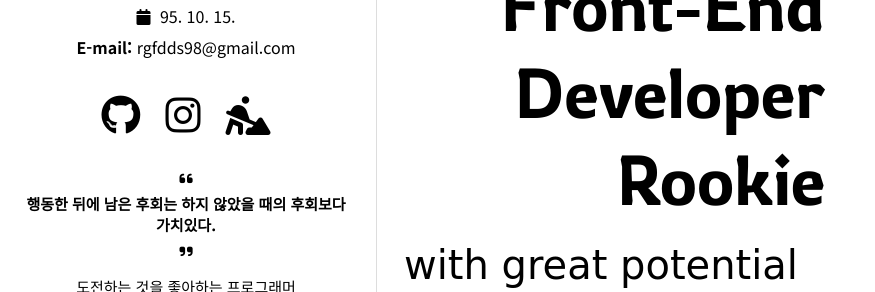
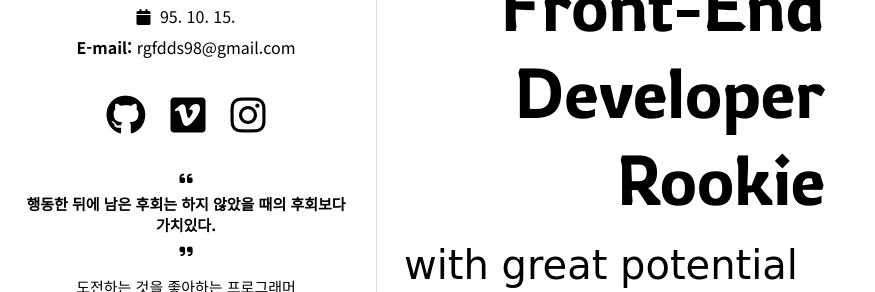
Before and after one commit to Jeong-jj/introduction-jquery, a plain HTML site: page index.html in a window 1280 px wide. Shown: the part 271-563 px from the top of the page, 405-1280 px from the left. Drawn offline with Linux system fonts and the light colour scheme; a script that the page names is missing; a web font is replaced by a local one.

Commit message:
Update index.html

```diff
--- a/index.html
+++ b/index.html
@@ -48,8 +48,9 @@
 
             <p class="sns">
               <a href="https://github.com/Jeong-jj" target = "_blank"><i class="fa-brands fa-github"></i></a>
+              <a href="https://velog.io/@rgfdds98" target = "_blank"><i class="fa-brands fa-vimeo"></i></a>
               <a href="http://instagram.com/ot.zoa" target = "_blank"><i class="fab fa-instagram"></i></a>
-              <a href="#"><i class="fa-solid fa-person-digging"></i></a>
+              <!-- <a href="#"><i class="fa-solid fa-person-digging"></i></a> -->
             </p>
           </div>
         </div>
```
